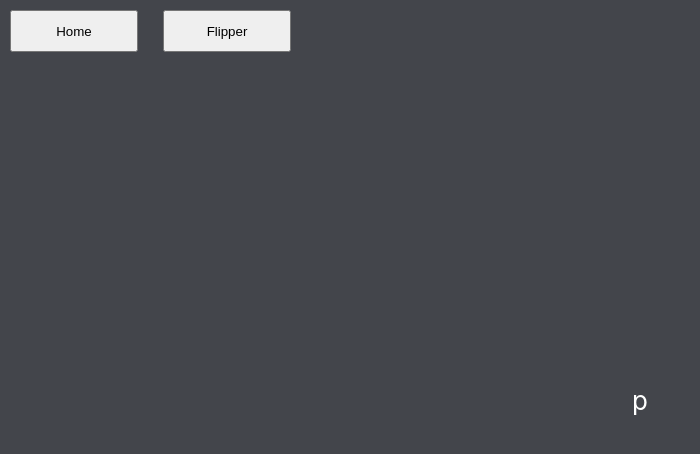
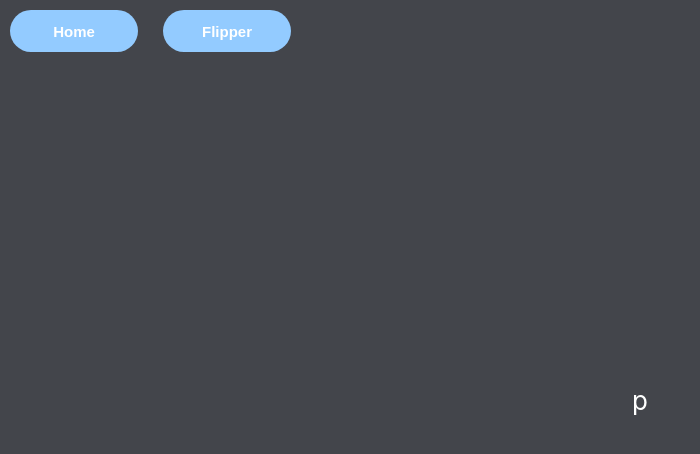
Before and after one commit to cass-io/coinflipper, a React (Create React App) app: page / in a window 1280 px wide. Shown: the top 454 px of the page, without its empty margins (0-700 px from the left). Built offline with nearby package versions, Linux system fonts and the light colour scheme.

Commit message:
modified:   src/App.css 	modified:   package-lock.json 	modified:   package.json 	modified:   src/components/HeadsOrTails.js

```diff
--- a/src/App.css
+++ b/src/App.css
@@ -50,6 +50,13 @@
   margin-right: 25px;
   min-width: 128px;
   min-height: 42px;
+  background-color: rgb(147, 203, 255);
+  border-radius: 30px;
+  font-size: 15px;
+  font-family: Arial;
+  font-weight: bold;
+  color: white;
+  border: hidden;
 }
 
 .bar-button:active {
@@ -58,5 +65,11 @@
   margin-right: 25px;
   min-width: 128px;
   min-height: 42px;
+  border-radius: 30px;
+  font-size: 15px;
+  font-family: Arial;
+  font-weight: bold;
+  color: white;
+  border: hidden;
 
 }
```
